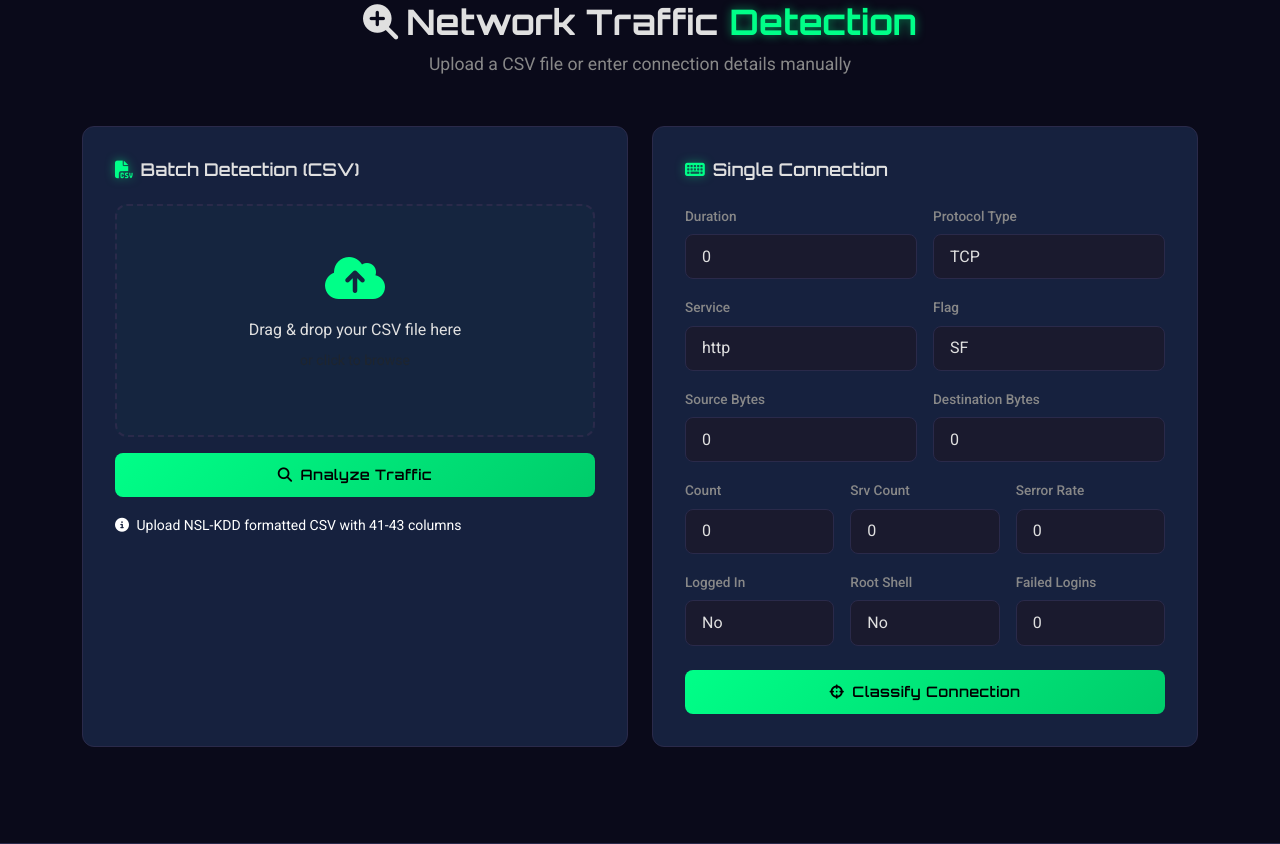
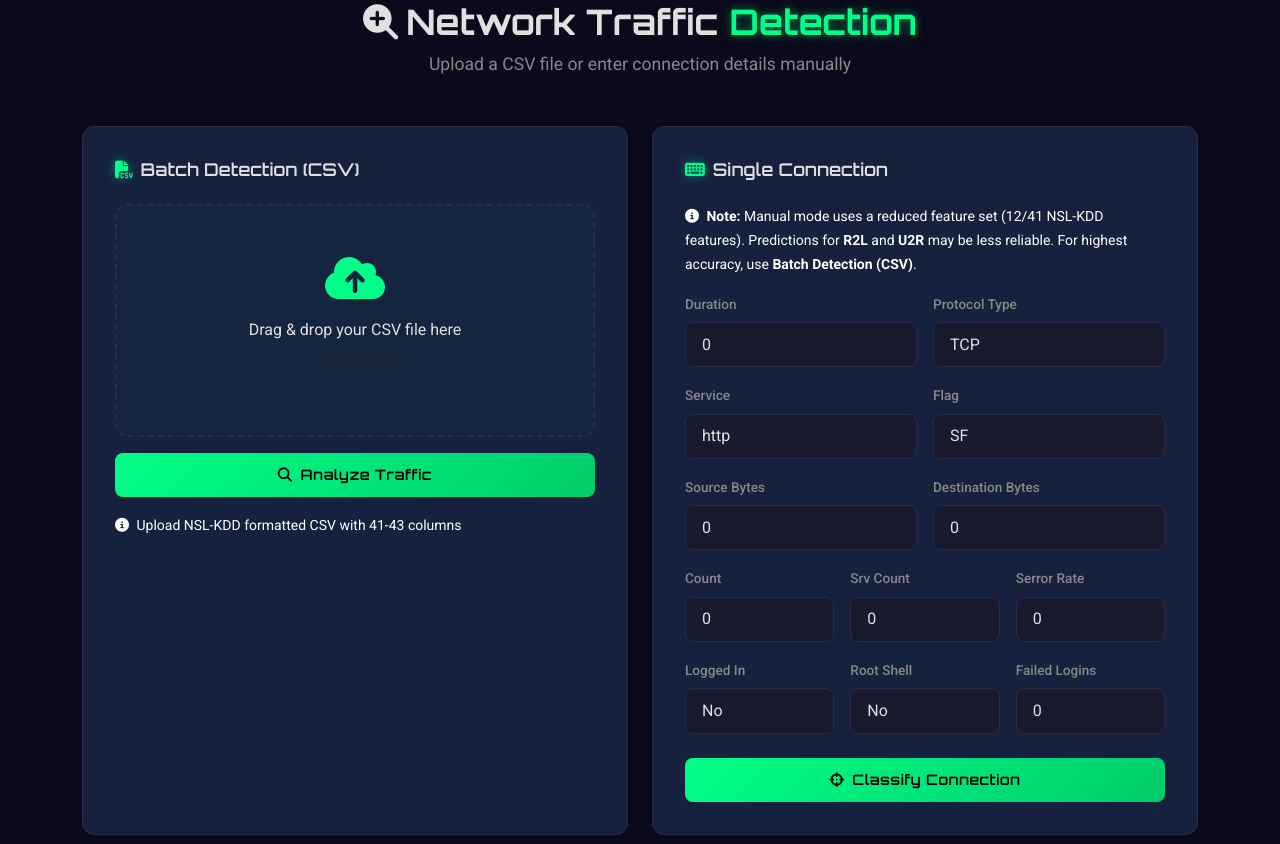
Before and after one commit to Pagsshines33/ML-IDS, a Flask app: page /predict in a window 1280 px wide. Shown: the part 127-971 px from the top of the page. Run offline with Flask 3, Linux system fonts and the light colour scheme.

Commit message:
Add note about manual-mode feature limitations on predict page

```diff
--- a/src/templates/predict.html
+++ b/src/templates/predict.html
@@ -48,6 +48,14 @@
                     <h4 class="card-title mb-4">
                         <i class="fas fa-keyboard me-2 text-glow"></i>Single Connection
                     </h4>
+                    <div class="mb-3">
+                        <small class="text-white">
+                            <i class="fas fa-info-circle me-1"></i>
+                            <strong>Note:</strong> Manual mode uses a reduced feature set (12/41 NSL-KDD features).
+                    Predictions for <strong>R2L</strong> and <strong>U2R</strong> may be less reliable.
+                    For highest accuracy, use <strong>Batch Detection (CSV)</strong>.
+                        </small>
+                    </div>
                     <form method="POST" id="manualForm">
                         <input type="hidden" name="manual_submit" value="1">
                         <div class="row g-3">
```
